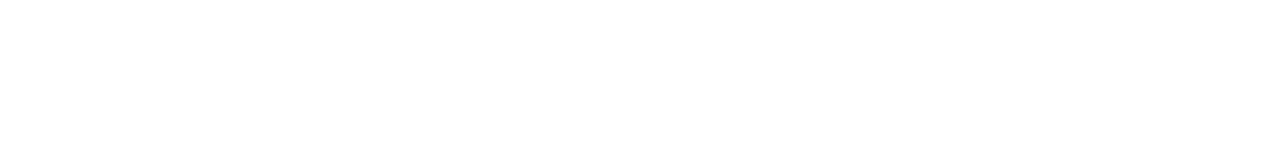
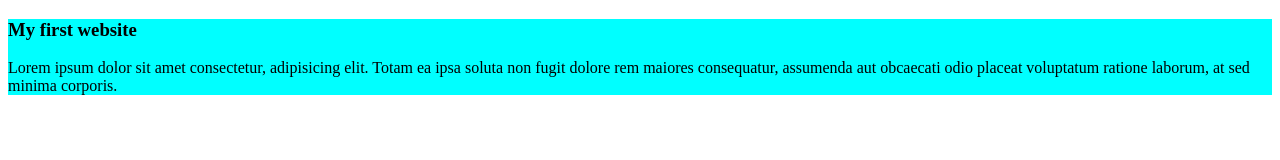
Before and after one commit to sumaiyaemu/my-second-github-pro, a plain HTML site: page index.html in a window 1280 px wide. Drawn offline with Linux system fonts and the light colour scheme.

Commit message:
added the first blog

```diff
--- a/index.html
+++ b/index.html
@@ -4,8 +4,12 @@
     <meta charset="UTF-8">
     <meta name="viewport" content="width=device-width, initial-scale=1.0">
     <title>my second github pro</title>
+    <link rel="stylesheet" href="styles/blog.css">
 </head>
 <body>
-
+    <div>
+        <h3>My first website</h3>
+        <p>Lorem ipsum dolor sit amet consectetur, adipisicing elit. Totam ea ipsa soluta non fugit dolore rem maiores consequatur, assumenda aut obcaecati odio placeat voluptatum ratione laborum, at sed minima corporis.</p>
+    </div>
 </body>
 </html>
--- /dev/null
+++ b/styles/blog.css
@@ -0,0 +1,3 @@
+div{
+    background-color: cyan;
+}
```
